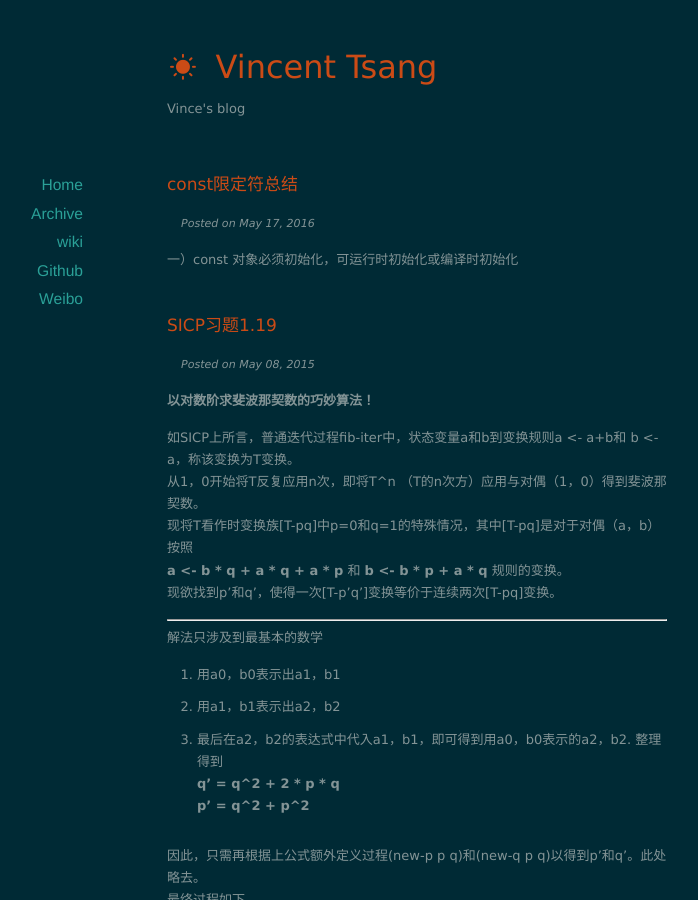
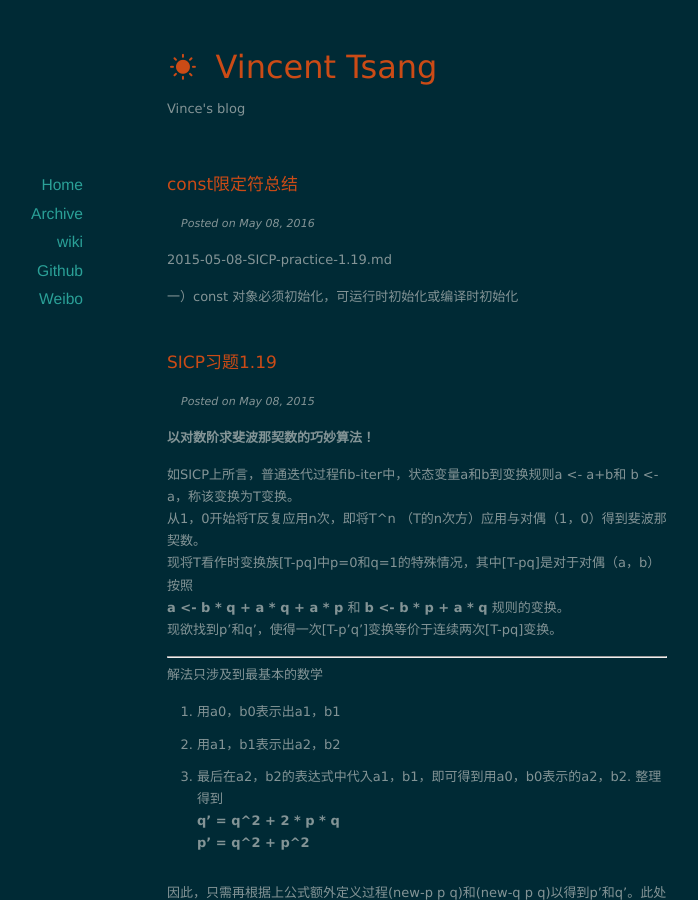
Before and after one commit to vinceTsang/vincetsang.github.io, a Jekyll site: the page built from index.html, in a window 1280 px wide and 900 px high. Shown: the whole window, without its empty margins (223-921 px from the left). Built offline with Jekyll 4.4.1, drawn with Linux system fonts in a browser that asks for light colours; nearby versions of some CDN libraries; the list of posts is cut into pages by our own code.

Commit message:
Update and rename 2016-05-17-const-summarization.md to 2016-05-08-SICP-practice-1.29.md

```diff
--- a/_posts/2016-05-17-const-summarization.md
+++ b/_posts/2016-05-08-SICP-practice-1.29.md
@@ -1,8 +1,9 @@
 ---
 layout: post
 title: "const限定符总结"
-date: 2016-05-17 16:28
+date: 2016-05-08 22:31
 categories: vince
 ---
+2015-05-08-SICP-practice-1.19.md
 
 一）const 对象必须初始化，可运行时初始化或编译时初始化
```
